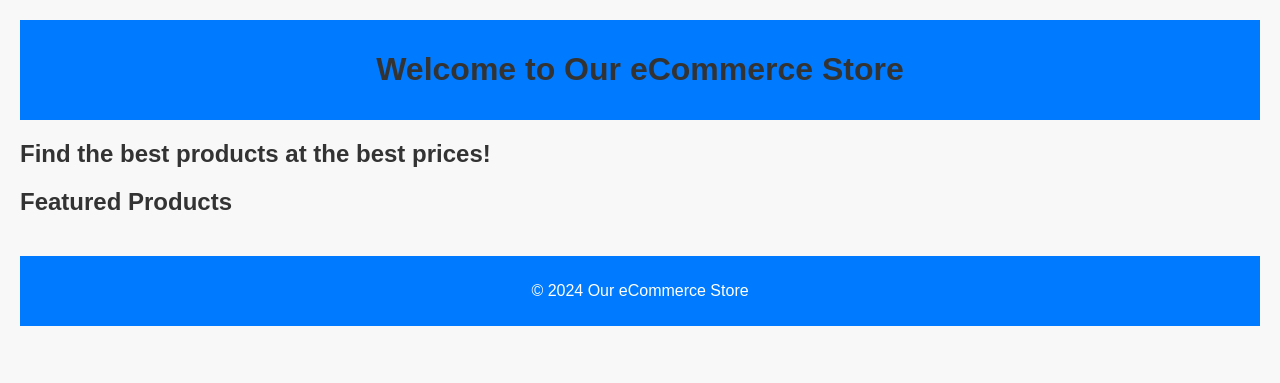
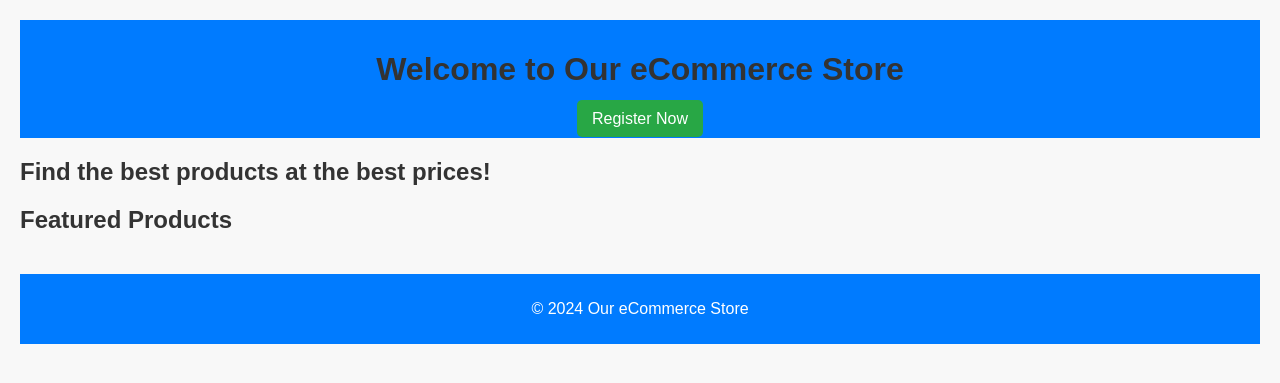
Before and after one commit to bonitoflakes101/ecommerce-website, a PHP site: page / in a window 1280 px wide. Shown: the top 383 px of the page. Run offline with PHP 8.4, Linux system fonts and the light colour scheme; data that the repository does not hold is empty.

Commit message:
register button -> reg url

```diff
--- a/index.php
+++ b/index.php
@@ -66,6 +66,7 @@
 <body>
     <header>
         <h1>Welcome to Our eCommerce Store</h1>
+        <a href="pages/register.php" class="btn">Register Now</a>
     </header>
 
     <main>
```
